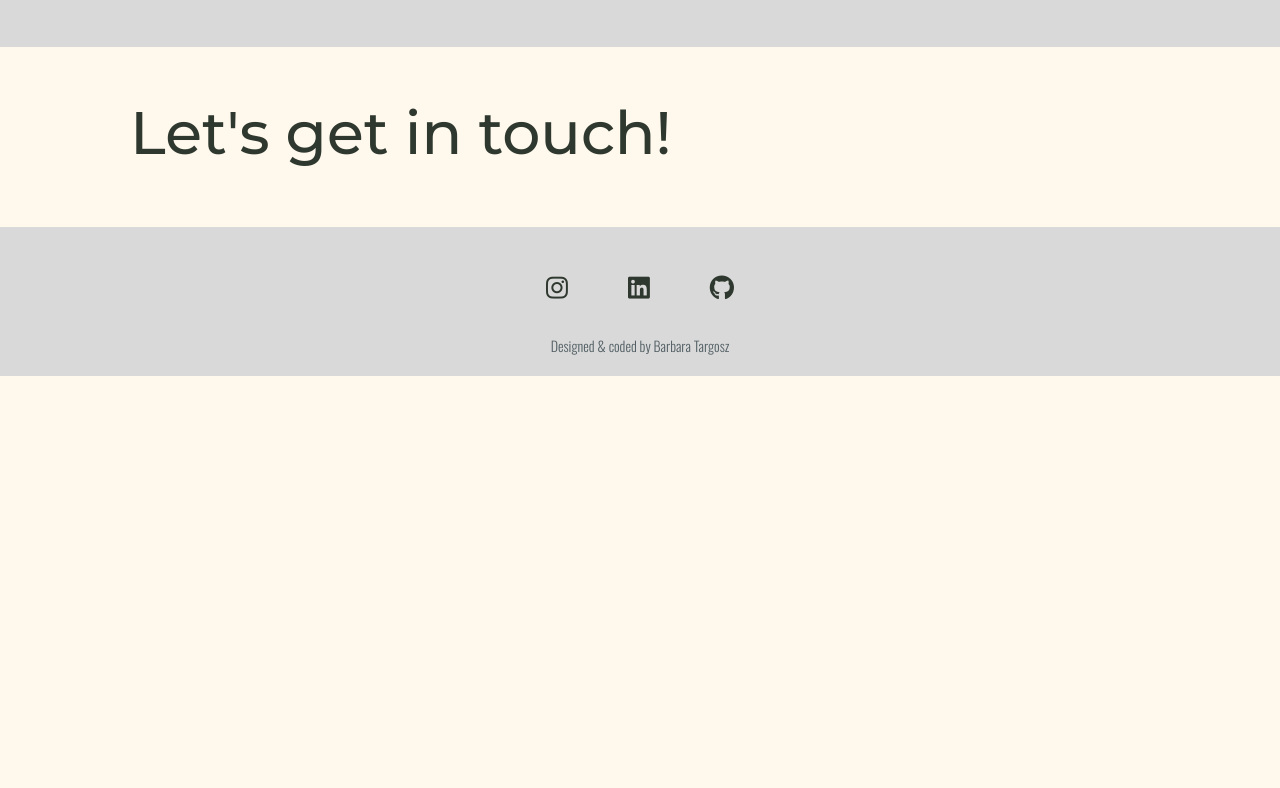
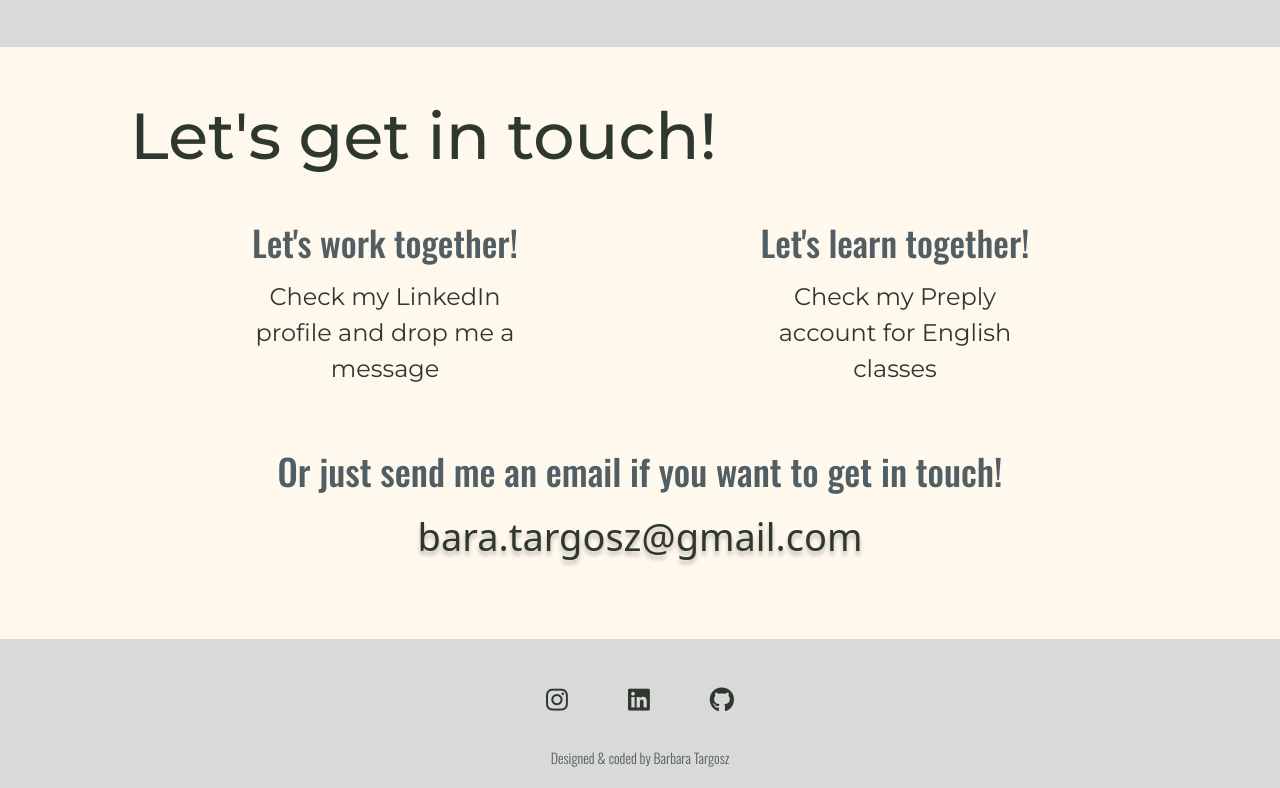
Before and after one commit to mskrakowtravelling/Barbara_Targosz-portfolio, a plain HTML site: page index.html in a window 1280 px wide. Shown: the part 1126-1914 px from the top of the page. Before the commit the page ends 1502 px from the top, so only its background shows below. Drawn offline with nearby package versions, Linux system fonts and the light colour scheme.

Commit message:
added contact section

```diff
--- a/index.html
+++ b/index.html
@@ -142,8 +142,42 @@
       <!-- Contact Me Page -->
       <div class="contact-me" id="contact-me">
         <h2>Let's get in touch!</h2>
+        <div class="container-fluid">
+          <div class="row d-flex justify-content-md-evenly contact-wrapper">
+            <div class="col-md-6 d-flex flex-column">
+              <div class="p-2">
+                <h3 class="text-center">Let's work together!</h3>
+              </div>
+
+              <div class="p-2 d-flex justify-content-center text-center">
+                <p>Check my LinkedIn profile and drop me a message</p>
+              </div>
+            </div>
+            <div class="col-md-6 d-flex flex-column contact-wrapper">
+              <div class="p-2">
+                <h3 class="text-center">Let's learn together!</h3>
+              </div>
+              <div class="p-2 d-flex justify-content-center text-center">
+                <p>Check my Preply account for English classes</p>
+              </div>
+            </div>
+          </div>
+
+          <div class="d-flex flex-column p-3">
+            <div class="p-2">
+              <h3 class="text-center email-address">
+                Or just send me an email if you want to get in touch!
+              </h3>
+            </div>
+            <div class="p-2 text-center">
+              <a href="mailto:bara.targosz@gmail.com">bara.targosz@gmail.com</a>
+            </div>
+          </div>
+        </div>
       </div>
     </div>
+
+    <!-- Footer --------------------------------------------------------------------------- -->
     <footer>
       <div class="container-fluid">
         <div class="social-media d-flex justify-content-center">
--- a/src/style.css
+++ b/src/style.css
@@ -231,8 +231,35 @@ a .profile-picture:hover {
 
 /* Contact me section */
 .contact-me h2 {
-    font-size: 60px;
+    font-size: 65px;
+    padding-bottom: 30px;
 }
+
+.contact-me h3 {
+    font-size: 35px;
+}
+
+.contact-me p {
+    padding: 0;
+    margin: 0;
+    color: var(--brand-color-dark);
+    font-size: 24px;
+    max-width: 300px;
+}
+
+.contact-me a {
+    text-decoration: none;
+
+    font-size: 38px;
+    text-shadow: 0px 4px 4px rgba(0, 0, 0, 0.25);
+    color: var(--brand-color-dark);
+}
+
+h3.email-address {
+    font-size: 36px;
+    padding-top: 30px;
+}
+
 
 /* About section -------------------------------------------------------------------------------------- */
 /* heading ----------------------------------------------------------------------------------------- */
@@ -415,6 +442,8 @@ a.project-link:hover {
         text-decoration: underline;
         font-size: 30px;
     }
+
+
 }
 
 @media(max-width:980px) {
@@ -444,6 +473,14 @@ a.project-link:hover {
 
     .contact-me {
         padding: 30px 20px;
+    }
+
+    .contact-me h3 {
+        font-size: 28px;
+    }
+
+    .contact-me a {
+        font-size: 30px;
     }
 
     .section-title.light,
```
Also changed, not shown: images/preply-logo-ico.ico (added), images/preply-logo-small.png (added).
